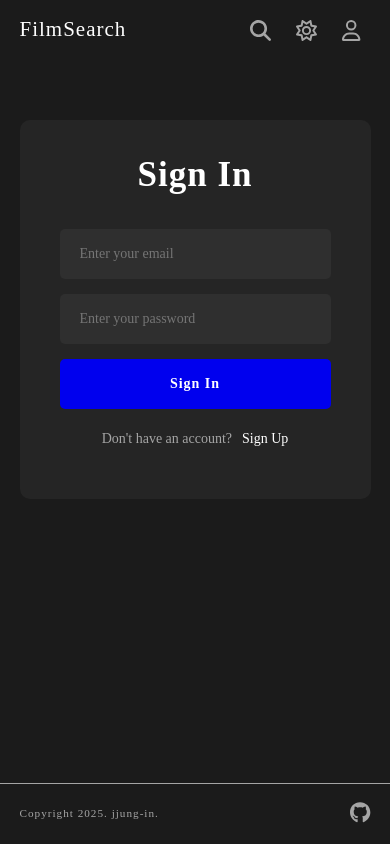
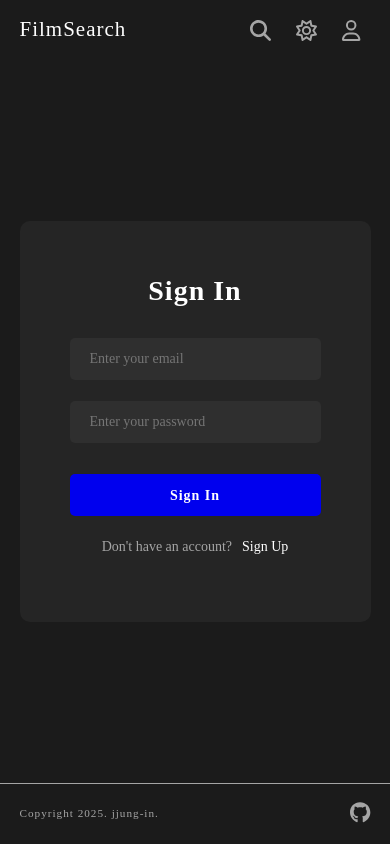
Before and after one commit to jjung-in/react-movie-app, a React (Vite) app: page /login in a window 390 px wide. Built offline with nearby package versions, Linux system fonts and the light colour scheme; no server answers; a web font is replaced by a local one.

Commit message:
[Design] Login, Join 페이지 반응형

```diff
--- a/src/components/User/AuthForm.tsx
+++ b/src/components/Auth/AuthForm.tsx
@@ -87,7 +87,7 @@ const AuthForm = ({ isJoin, submitAction, isPending, error, setError }: Props) =
   };
 
   return (
-    <S.FormWrapper>
+    <S.AuthFormBox>
       <S.Title>{title}</S.Title>
       <S.Form onSubmit={handleSubmit}>
         <div>
@@ -148,52 +148,43 @@ const AuthForm = ({ isJoin, submitAction, isPending, error, setError }: Props) =
         <span>{linkDescription}</span>
         <S.Link to={link}>{linkText}</S.Link>
       </S.LinkWrapper>
-    </S.FormWrapper>
+    </S.AuthFormBox>
   );
 };
 
 export default AuthForm;
 
 const S = {
-  FormWrapper: styled.div`
+  AuthFormBox: styled.div`
+    width: 100%;
     max-width: 560px;
-    margin: 0 auto;
     padding: 50px 50px 65px 50px;
     background-color: #252525;
     border-radius: 10px;
 
     @media (max-width: ${breakpoints.mobile}) {
-      padding: 30px 40px 50px 40px;
+      /* padding: 30px 40px 50px 40px; */
     }
   `,
 
   Title: styled.h2`
-    margin-bottom: 40px;
+    margin-bottom: 2rem;
     color: ${({ theme }) => theme.colors.primaryText};
-    font-size: 3rem;
+    font-size: 2rem;
     font-weight: bold;
     text-align: center;
     letter-spacing: 1px;
-
-    @media (max-width: ${breakpoints.mobile}) {
-      margin-bottom: 30px;
-      font-size: 2.5rem;
-    }
   `,
 
   Form: styled.form`
     display: flex;
     flex-direction: column;
-    gap: 25px;
-
-    @media (max-width: ${breakpoints.mobile}) {
-      gap: 15px;
-    }
+    gap: 1.5rem;
   `,
 
   Input: styled.input<{ $isError?: string }>`
     width: 100%;
-    height: 50px;
+    height: 3rem;
     padding: 0 20px;
     background-color: #2f2f2f;
     border-radius: 5px;
@@ -203,7 +194,6 @@ const S = {
   ErrorText: styled.p`
     display: flex;
     margin-top: 10px;
-    font-size: 1.4rem;
     color: ${({ theme }) => theme.colors.primaryText};
 
     & svg {
@@ -214,7 +204,7 @@ const S = {
 
   SubmitButton: styled.button`
     width: 100%;
-    height: 50px;
+    height: 3rem;
     margin-top: 10px;
     color: ${({ theme }) => theme.colors.primaryText};
     font-weight: bold;
@@ -222,14 +212,10 @@ const S = {
     background-color: ${({ theme }) => theme.colors.pointText};
     border-radius: 5px;
     cursor: pointer;
-
-    @media (max-width: ${breakpoints.mobile}) {
-      margin-top: 0;
-    }
   `,
 
   LinkWrapper: styled.div`
-    margin-top: 20px;
+    margin-top: 1.5rem;
     text-align: center;
   `,
 
--- a/src/pages/Join.tsx
+++ b/src/pages/Join.tsx
@@ -1,6 +1,6 @@
 import styled from "styled-components";
 import Container from "../styles/Container"
-import AuthForm from "../components/User/AuthForm";
+import AuthForm from "../components/Auth/AuthForm";
 import { useState } from "react";
 import { useNavigate } from "react-router-dom";
 import { useJoin } from "../hooks/useAuth";
@@ -36,19 +36,25 @@ const Join = () => {
   };
 
   return (
-    <S.Main>
-      <S.JoinContainer>
+    <S.PageLayout>
+      <S.Container>
         <AuthForm isJoin={true} submitAction={handleJoin} isPending={isPending} error={error} setError={setError} />
-      </S.JoinContainer>
-    </S.Main>
+      </S.Container>
+    </S.PageLayout>
   );
 };
 
 export default Join;
 
 const S = {
-  Main: styled.main`
+  PageLayout: styled.main``,
+
+  Container: styled(Container)`
+    display: flex;
+    justify-content: center;
+    align-items: center;
     min-height: calc(100vh - 171px);
+    padding: 3% 5%;
 
     @media (max-width: ${breakpoints.tablet}) {
       min-height: calc(100vh - 141px);
@@ -58,14 +64,4 @@ const S = {
       min-height: calc(100vh - 121px);
     }
   `,
-
-  JoinContainer: styled(Container)`
-    padding-top: 80px;
-    padding-bottom: 100px;
-
-    @media (max-width: ${breakpoints.mobile}) {
-      padding-top: 60px;
-      padding-bottom: 60px;
-    }
-  `,
 };
--- a/src/pages/Login.tsx
+++ b/src/pages/Login.tsx
@@ -1,6 +1,6 @@
 import styled from "styled-components"
 import Container from "../styles/Container"
-import AuthForm from "../components/User/AuthForm";
+import AuthForm from "../components/Auth/AuthForm";
 import { useState } from "react";
 import { useNavigate } from "react-router-dom";
 import { useLogin } from "../hooks/useAuth";
@@ -40,19 +40,25 @@ const Login = () => {
   };
 
   return (
-    <S.Main>
-      <S.LoginContainer>
+    <S.PageLayout>
+      <S.Container>
         <AuthForm isJoin={false} submitAction={handleLogin} isPending={isPending} error={error} setError={setError} />
-      </S.LoginContainer>
-    </S.Main>
+      </S.Container>
+    </S.PageLayout>
   );
 };
 
 export default Login;
 
 const S = {
-  Main: styled.main`
+  PageLayout: styled.main``,
+
+  Container: styled(Container)`
+    display: flex;
+    justify-content: center;
+    align-items: center;
     min-height: calc(100vh - 171px);
+    padding: 3% 5%;
 
     @media (max-width: ${breakpoints.tablet}) {
       min-height: calc(100vh - 141px);
@@ -62,14 +68,4 @@ const S = {
       min-height: calc(100vh - 121px);
     }
   `,
-
-  LoginContainer: styled(Container)`
-    padding-top: 80px;
-    padding-bottom: 100px;
-
-    @media (max-width: ${breakpoints.mobile}) {
-      padding-top: 60px;
-      padding-bottom: 60px;
-    }
-  `,
 };
```
